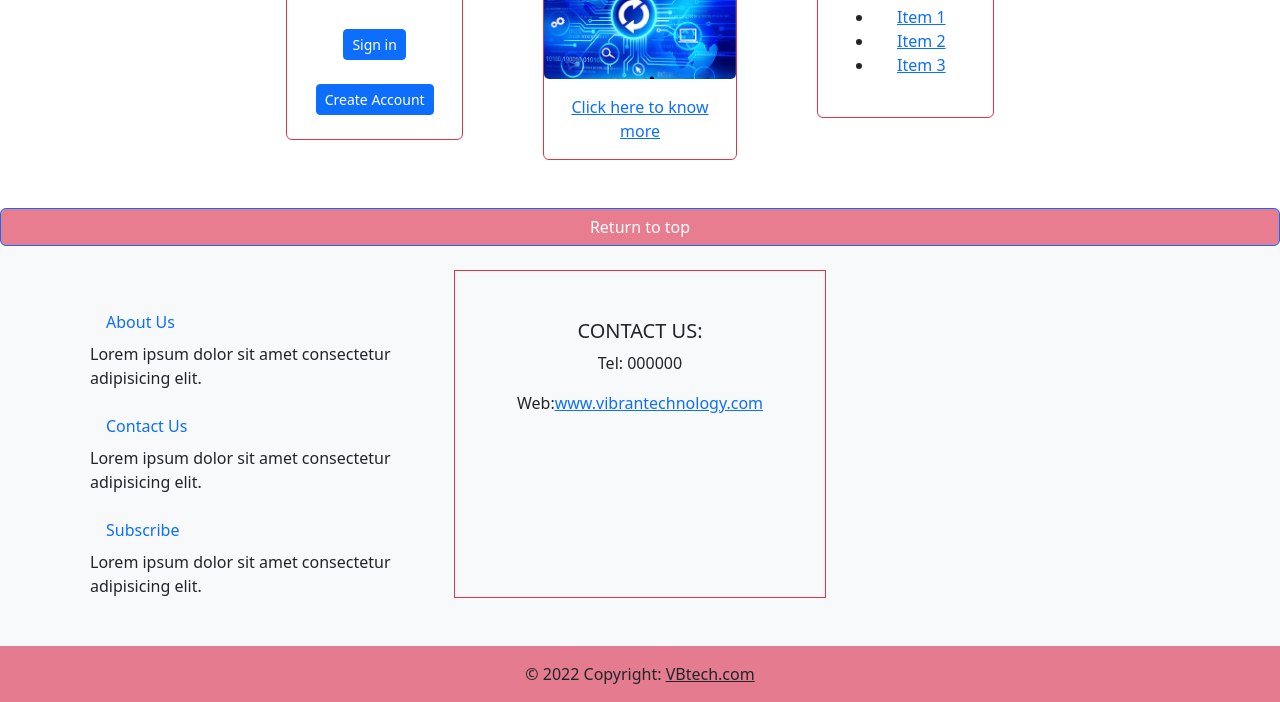
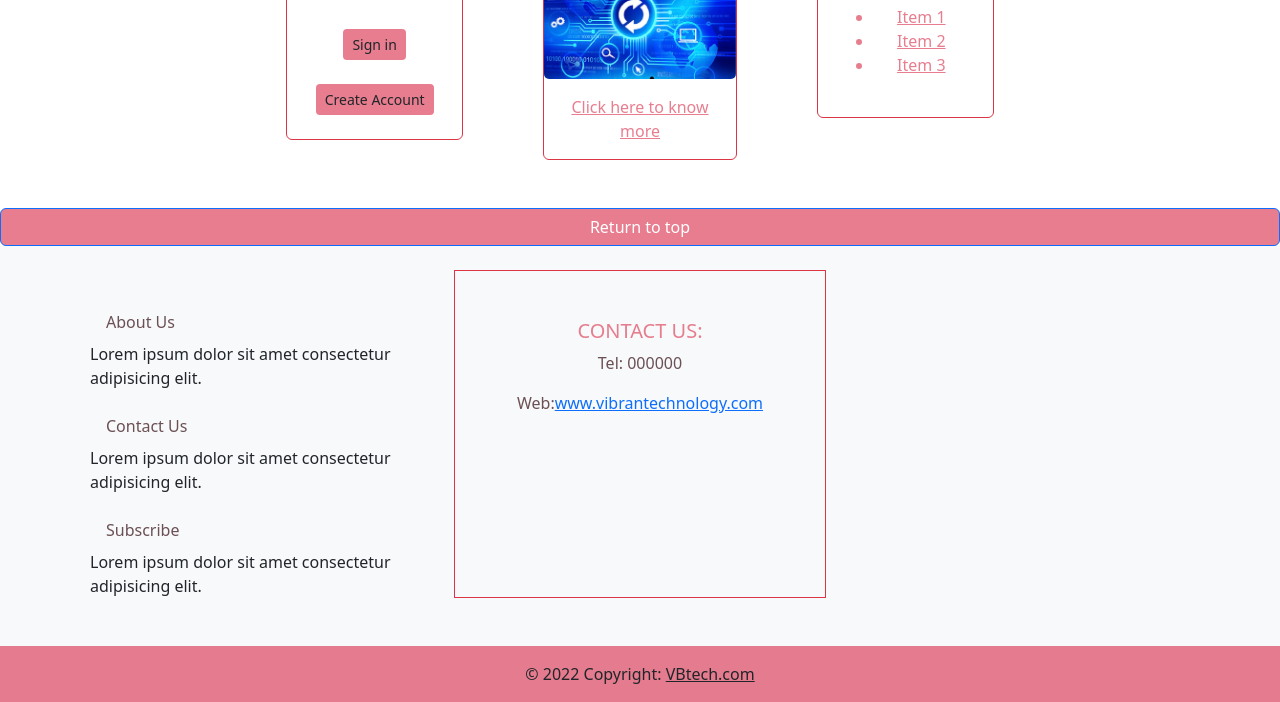
Before and after one commit to ank1111-dev/Website, a plain HTML site: page index.html in a window 1280 px wide. Shown: the part 710-1412 px from the top of the page. Drawn offline with nearby package versions, Linux system fonts and the light colour scheme.

Commit message:
Changed color of footer text

```diff
--- a/index.html
+++ b/index.html
@@ -65,9 +65,9 @@
           <div class="card border-1 m-2 p-2 rounded border-danger">
             <div class="card-body text-center">
               <h2 class="card-title1">Welcome</h2>
-              <button type="button" class="btn btn-primary btn-sm mt-4">Sign in</button>
+              <button type="button" class="btn btn-sm mt-4" style="background-color: rgba(224, 86, 109, 0.764);">Sign in</button>
               <br>
-              <button type="button" class="btn btn-primary btn-sm mt-4">Create Account</button>
+              <button type="button" class="btn btn-sm mt-4" style="background-color: rgba(224, 86, 109, 0.764);">Create Account</button>
             </div>
           </div>
         </div>
@@ -79,7 +79,7 @@
             </div>
             <img src="resource/images/Technology.jpg" class="card-img" alt="Image of technology">
             <div class="card-body text-center">
-              <a href="#">Click here to know more</a>
+              <a href="#" style="color: rgba(224, 86, 109, 0.764);">Click here to know more</a>
 
             </div>
           </div>
@@ -89,10 +89,10 @@
           <div class="card border-1 m-2 p-2 rounded border-danger">
             <div class="card-body text-center">
               <h2>Navigation links</h2>
-              <ul>
-                <li><a href="#">Item 1</a></li>
-                <li><a href="#">Item 2</a></li>
-                <li><a href="#">Item 3</a></li>
+              <ul style="color: rgba(224, 86, 109, 0.764);">
+                <li><a href="#" style="color: rgba(224, 86, 109, 0.764);">Item 1</a></li>
+                <li><a href="#" style="color: rgba(224, 86, 109, 0.764);">Item 2</a></li>
+                <li><a href="#" style="color: rgba(224, 86, 109, 0.764);">Item 3</a></li>
               </ul>
 
             </div>
@@ -110,19 +110,19 @@
           <div class="row">
             <div class="col-4 mt-4 d-inline p-2">
               <nav class="nav">
-                <a class="nav-link" href="#">About Us</a>
+                <a class="nav-link" href="#" style="color: rgba(63, 27, 33, 0.764);">About Us</a>
                 <p>Lorem ipsum dolor sit amet consectetur adipisicing elit.</p>
-                <a class="nav-link" href="#">Contact Us</a>
+                <a class="nav-link" href="#" style="color: rgba(63, 27, 33, 0.764);">Contact Us</a>
                 <p>Lorem ipsum dolor sit amet consectetur adipisicing elit.</p>
-                <a class="nav-link" href="#">Subscribe</a>
+                <a class="nav-link" href="#" style="color: rgba(63, 27, 33, 0.764)">Subscribe</a>
                 <p>Lorem ipsum dolor sit amet consectetur adipisicing elit.</p>
               </nav>
             </div>
             <!-- Contact Us box footer -->
             <div class="col-sm-4 mb-4 border border-danger text-center">
-              <h5 class="text-uppercase mt-5">Contact Us:</h5>
-              <p>Tel: 000000</p>
-              <p>Web:<a href="#" class="card-link">www.vibrantechnology.com</a></p>
+              <h5 class="text-uppercase mt-5" style="color: rgba(224, 86, 109, 0.764);">Contact Us:</h5>
+              <p style="color: rgba(63, 27, 33, 0.764);">Tel: 000000</p>
+              <p style="color: rgba(63, 27, 33, 0.764);">Web:<a href="#" class="card-link">www.vibrantechnology.com</a></p>
             </div>
 
           </div>
```
Also changed, not shown: resource/css/style.css (line endings or trailing spaces).
